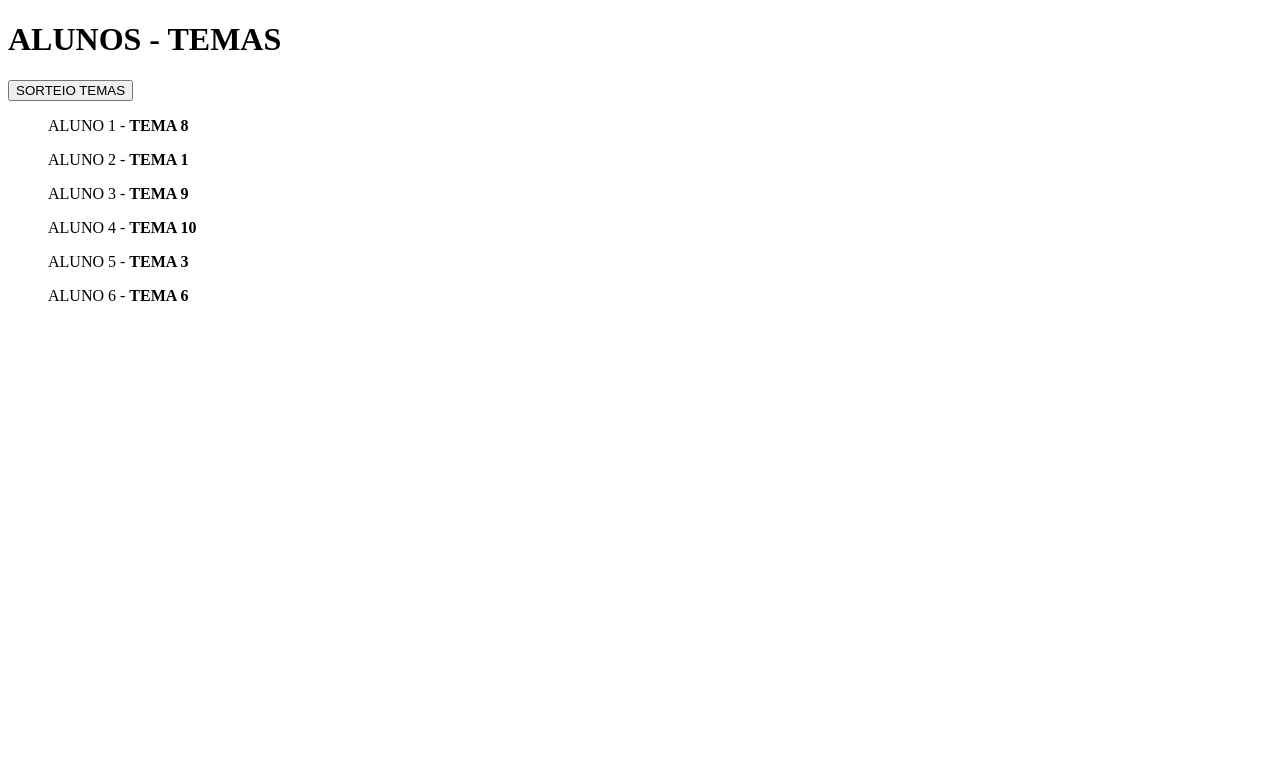
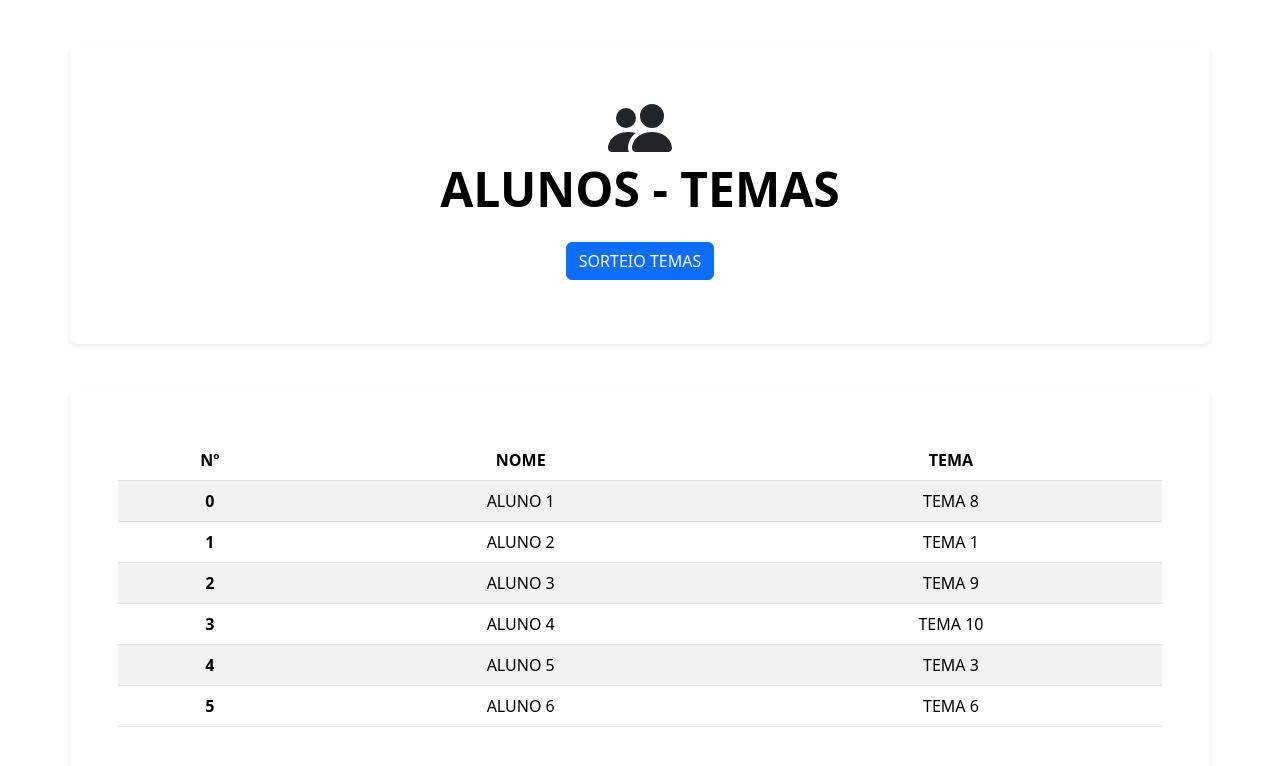
Before and after one commit to tiagoeo/Website_HTML5_Sorteio_Temas, a plain HTML site: page index.html in a window 1280 px wide. Both pictures are taken after a click on the button "SORTEIO TEMAS". Shown: the top 766 px of the page. Drawn offline with nearby package versions, Linux system fonts and the light colour scheme.

Commit message:
Adaptado para o framework Bootstrap 5.3.3

```diff
--- a/index.html
+++ b/index.html
@@ -4,17 +4,30 @@
     <meta charset="UTF-8">
     <meta name="viewport" content="width=device-width, initial-scale=1.0">
     <title>Sorteio de Temas</title>
+    <link href="https://cdn.jsdelivr.net/npm/bootstrap@5.3.3/dist/css/bootstrap.min.css" rel="stylesheet" integrity="sha384-QWTKZyjpPEjISv5WaRU9OFeRpok6YctnYmDr5pNlyT2bRjXh0JMhjY6hW+ALEwIH" crossorigin="anonymous">
 </head>
 <body>
-    <h1>ALUNOS - TEMAS</h1>
+    <div class="container marketing my-5 p-5 bg-white rounded shadow-sm text-center">
+        <svg xmlns="http://www.w3.org/2000/svg" width="64" height="64" fill="currentColor" class="bi bi-people-fill" viewBox="0 0 16 16">
+            <path d="M7 14s-1 0-1-1 1-4 5-4 5 3 5 4-1 1-1 1zm4-6a3 3 0 1 0 0-6 3 3 0 0 0 0 6m-5.784 6A2.24 2.24 0 0 1 5 13c0-1.355.68-2.75 1.936-3.72A6.3 6.3 0 0 0 5 9c-4 0-5 3-5 4s1 1 1 1zM4.5 8a2.5 2.5 0 1 0 0-5 2.5 2.5 0 0 0 0 5"/>
+        </svg>
+        <h1 class="display-5 fw-bold text-body-emphasis">ALUNOS - TEMAS</h1>
 
-    <button id="btnSorteioTemas">SORTEIO TEMAS</button>
-
-    <div>
-        <ol id="resultadoSorteio">
-
-        </ol>
+        <button type="button" class="btn my-3 btn-primary" id="btnSorteioTemas">SORTEIO TEMAS</button>
     </div>
+    <div class="container marketing my-5 p-5 bg-white rounded shadow-sm text-center">
+        <table class="table table-striped">
+            <thead>
+              <tr>
+                <th scope="col">Nº</th>
+                <th scope="col">NOME</th>
+                <th scope="col">TEMA</th>
+              </tr>
+            </thead>
+            <tbody id="resultadoSorteio"></tbody>
+          </table>
+    </div>
+    <script src="https://cdn.jsdelivr.net/npm/bootstrap@5.3.3/dist/js/bootstrap.bundle.min.js" integrity="sha384-YvpcrYf0tY3lHB60NNkmXc5s9fDVZLESaAA55NDzOxhy9GkcIdslK1eN7N6jIeHz" crossorigin="anonymous"></script>
     <script>
         var btnSorteio = document.getElementById("btnSorteioTemas");
 
@@ -58,7 +71,7 @@
 
             // Imprimir Resultados
             for (i = 0; i < alunos.length; i++)
-                tabelaResultado.innerHTML += '<p>' + alunos[i] +' - <b>'+ temas[i] + '</b></p>';
+                tabelaResultado.innerHTML += '<tr> <th scope="row">'+i+'</th><td>' + alunos[i] +'</td><td>'+ temas[i] + '</td></tr>';
         }
     </script>
 
```
Also changed, not shown: 1 other file.
